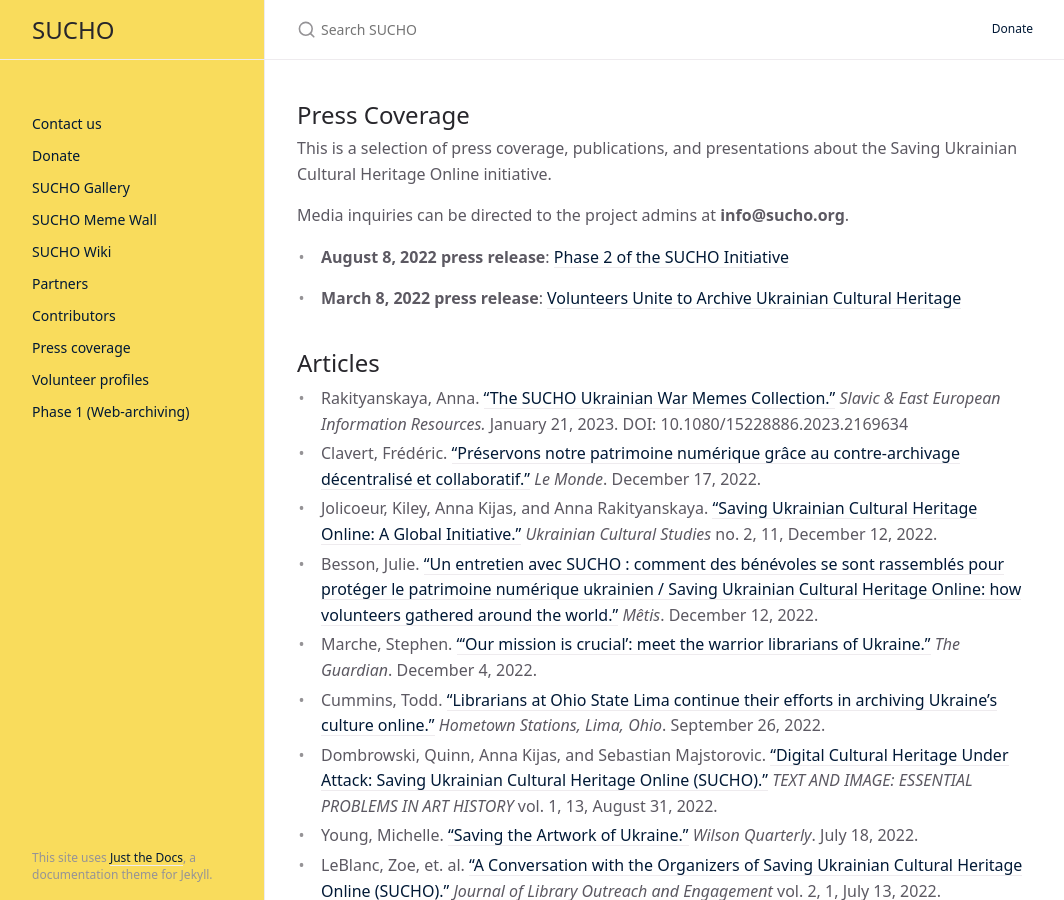
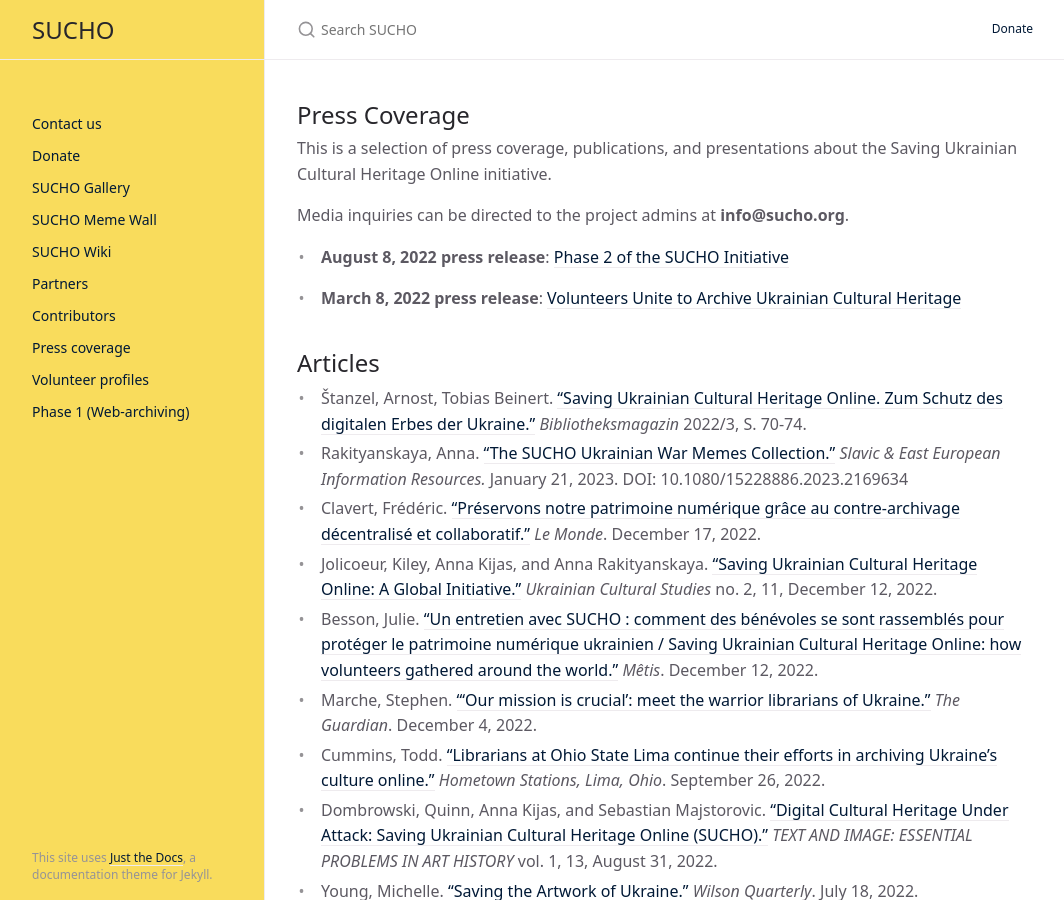
Before and after one commit to sucho-archiving/sucho-archiving.github.io, a Jekyll site: the page built from press.md, in a window 1280 px wide and 900 px high. Shown: the whole window, without its empty margins (107-1171 px from the left). Built offline with Jekyll 4.4.1, drawn with Linux system fonts in a browser that asks for light colours.

Commit message:
updated press

```diff
--- a/press.md
+++ b/press.md
@@ -14,6 +14,7 @@
 - **March 8, 2022 press release**: [Volunteers Unite to Archive Ukrainian Cultural Heritage](/press-release-20220308-volunteers-unite)
 
 ## Articles
+- Štanzel, Arnost, Tobias Beinert. ["Saving Ukrainian Cultural Heritage Online. Zum Schutz des digitalen Erbes der Ukraine."](https://www.bsb-muenchen.de/fileadmin/pdf/publikationen/bibliotheksmagazin/bm_2022_3.pdf) *Bibliotheksmagazin* 2022/3, S. 70-74.
 - Rakityanskaya, Anna. ["The SUCHO Ukrainian War Memes Collection."](https://doi.org/10.1080/15228886.2023.2169634) *Slavic & East European Information Resources.* January 21, 2023. DOI: 10.1080/15228886.2023.2169634
 - Clavert, Frédéric. ["Préservons notre patrimoine numérique grâce au contre-archivage décentralisé et collaboratif."](https://www.lemonde.fr/idees/article/2022/12/17/preservons-notre-patrimoine-numerique-grace-au-contre-archivage-decentralise-et-collaboratif_6154820_3232.html) *Le Monde*. December 17, 2022.
 - Jolicoeur, Kiley, Anna Kijas, and Anna Rakityanskaya. ["Saving Ukrainian Cultural Heritage Online: A Global Initiative."](http://www.ucs-univ.kiev.ua/index.php/en/2-uncategorised/461-jolicoeur-kijas-rakityanskaya-11-1) *Ukrainian Cultural Studies* no. 2, 11, December 12, 2022.
```
